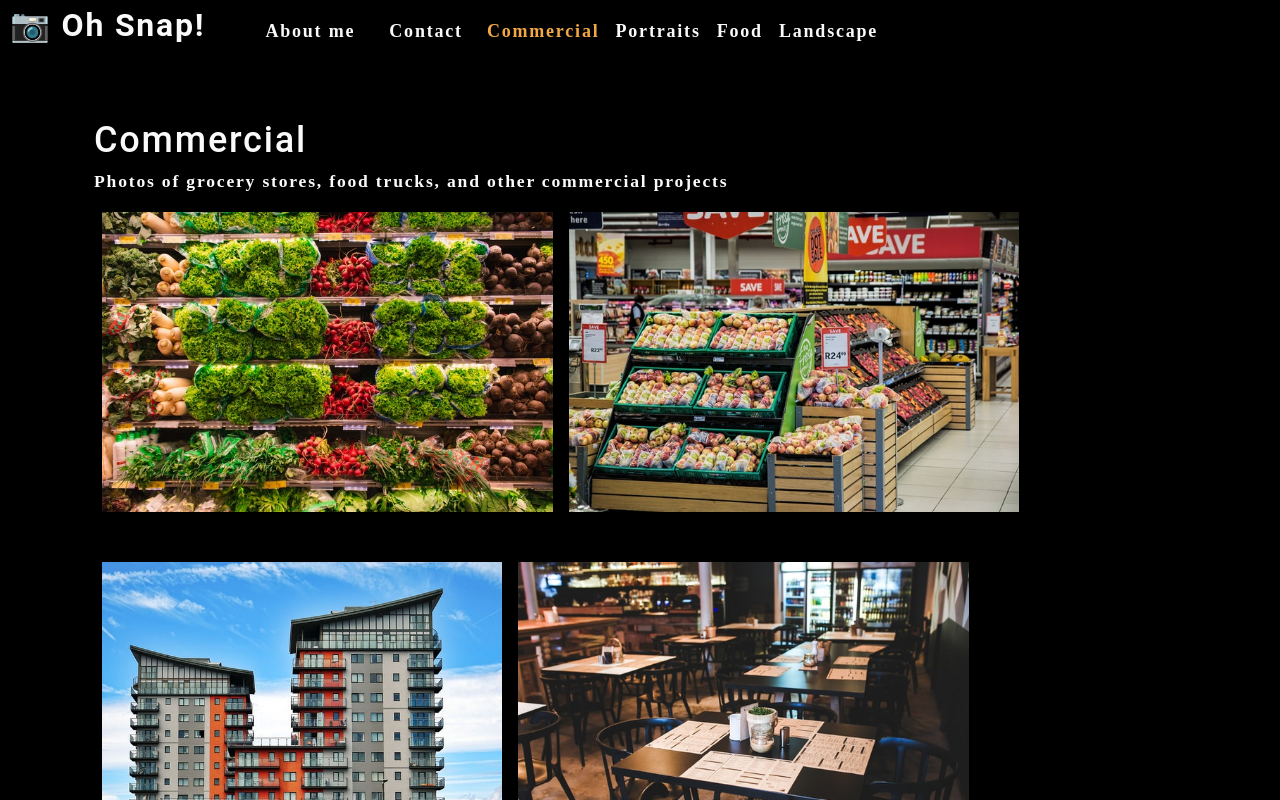
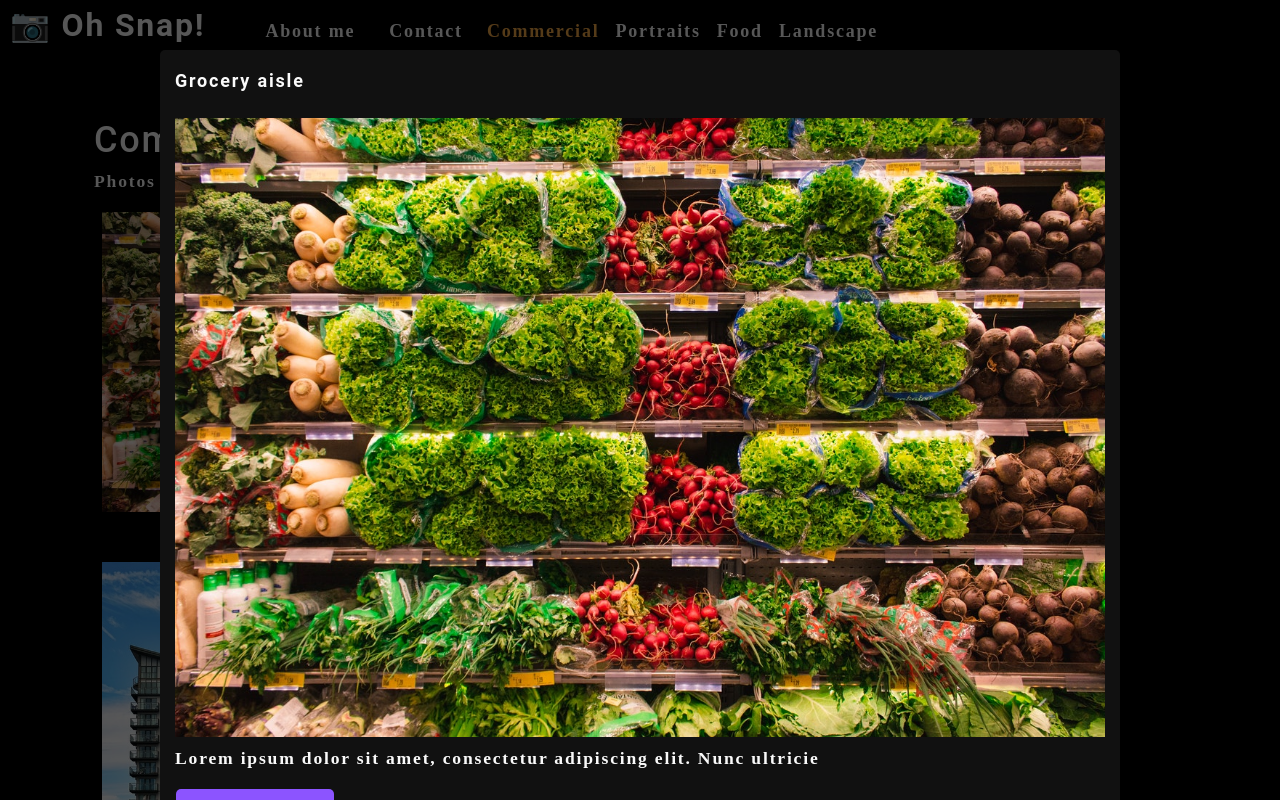
Before and after one commit to christopherConcannon/photo-port, a React (Create React App) app: page / in a window 1280 px wide. Both pictures are taken after a click on the picture 327 px from the left and 361 px from the top of the page. Shown: the top 800 px of the page. Built offline with nearby package versions, Linux system fonts and the light colour scheme.

Commit message:
add Modal component

```diff
--- /dev/null
+++ b/src/components/Modal/index.js
@@ -0,0 +1,22 @@
+import React from 'react'
+
+// destructure currentPhoto off of props
+function Modal({currentPhoto}) {
+  const { name, category, description, index } = currentPhoto
+  return (
+    <div className="modalBackdrop">
+      <div className="modalContainer">
+        <h3 className="modalTitle">{name}</h3>
+        <img src={require(`../../assets/large/${category}/${index}.jpg`)} alt="current category" />
+        <p>
+          {description}
+        </p>
+        <button type="button">
+          Close this modal
+        </button>
+      </div>
+    </div>
+  )
+}
+
+export default Modal
--- a/src/components/PhotoList/index.js
+++ b/src/components/PhotoList/index.js
@@ -1,8 +1,7 @@
 import React, { useState } from 'react';
+import Modal from '../Modal'
 
 function PhotoList({ category }) {
-
-
 	const [ photos ] = useState([
 		{
 			name        : 'Grocery aisle',
@@ -120,18 +119,30 @@
 		}
   ]);
 
+  const [ currentPhoto, setCurrentPhoto ] = useState();
+
+  const [ isModalOpen, setIsModalOpen ] = useState(false)
+
+  const toggleModal = (image, i) => {
+    // current photo...index gets added to image object with name, cat, desc
+    setCurrentPhoto({...image, index: i})
+    setIsModalOpen(true)
+  }
+
   const currentPhotos = photos.filter((image) => {
     return category === image.category
   })
 
 	return (
 		<div>
+     {isModalOpen && <Modal currentPhoto={currentPhoto} />}
       <div className="flex-row">
         {currentPhotos.map((image, i) => (
           <img
             src={require(`../../assets/small/${category}/${i}.jpg`)}
             alt={image.name}
             className="img-thumbnail mx-1"
+            onClick={() => toggleModal(image, i)}
             key={image.name}
           />
         ))}
```
